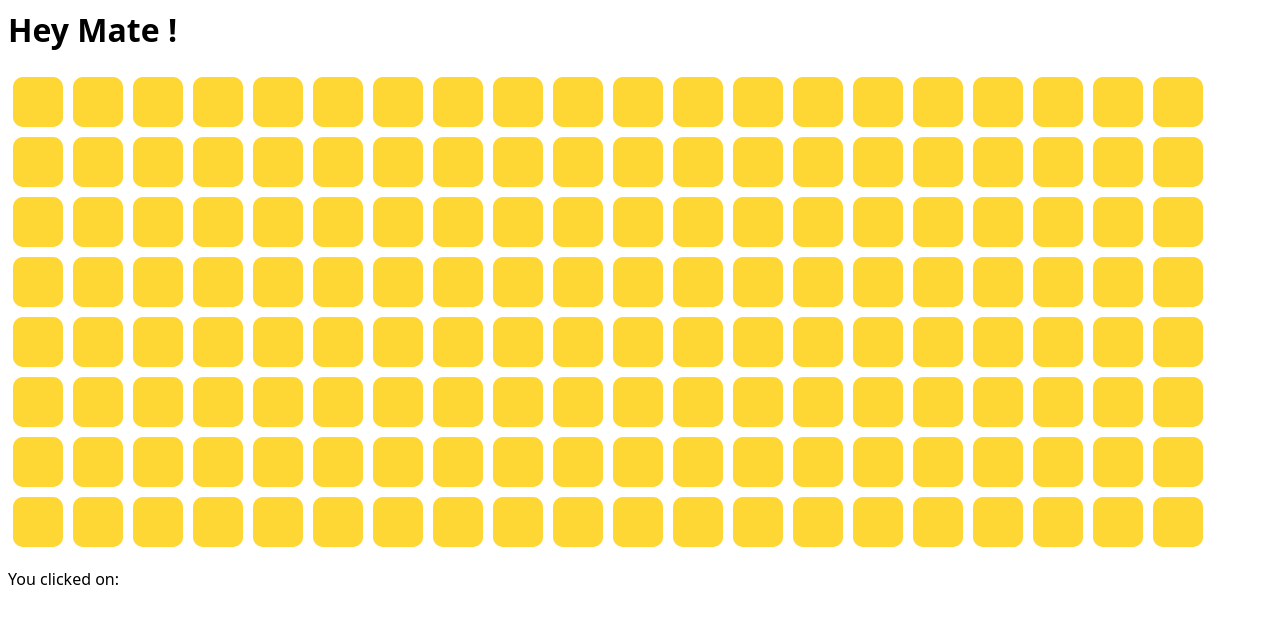
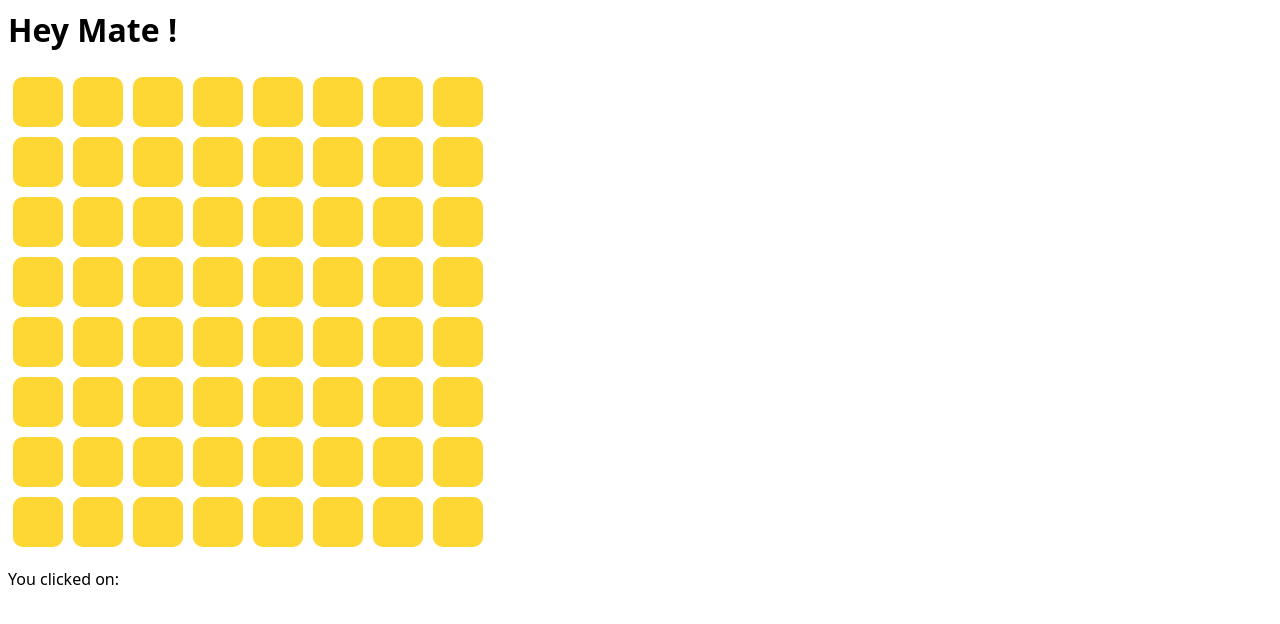
Before and after one commit to Mart1670/3-little-monsters, a React app in the folder app/: page / in a window 1280 px wide. Shown: the top 624 px of the page. Built offline with nearby package versions, Linux system fonts and the light colour scheme; a web font is replaced by a local one.

Commit message:
Update default value

```diff
--- a/app/src/Game.js
+++ b/app/src/Game.js
@@ -10,7 +10,7 @@ export default function Game(){
     return (
         <div>
             <IndexContext.Provider value={[indexClick, setIndexClick]}>
-                <Grid colSize={20} rowSize={8}/>
+                <Grid colSize={8} rowSize={8}/>
             </IndexContext.Provider>
             <p>You clicked on: {indexClick}</p>
         </div>
--- a/app/src/Grid.js
+++ b/app/src/Grid.js
@@ -11,7 +11,7 @@ export default function Grid(props){
 
     const [indexClick, setIndexClick] = useContext(IndexContext);
 
-    console.log(indexClick);
+    // console.log(indexClick);
     let rows = [];
     for(let i = 1; i < gridSize.rowSize + 1; i++){
         rows.push(i);
```
